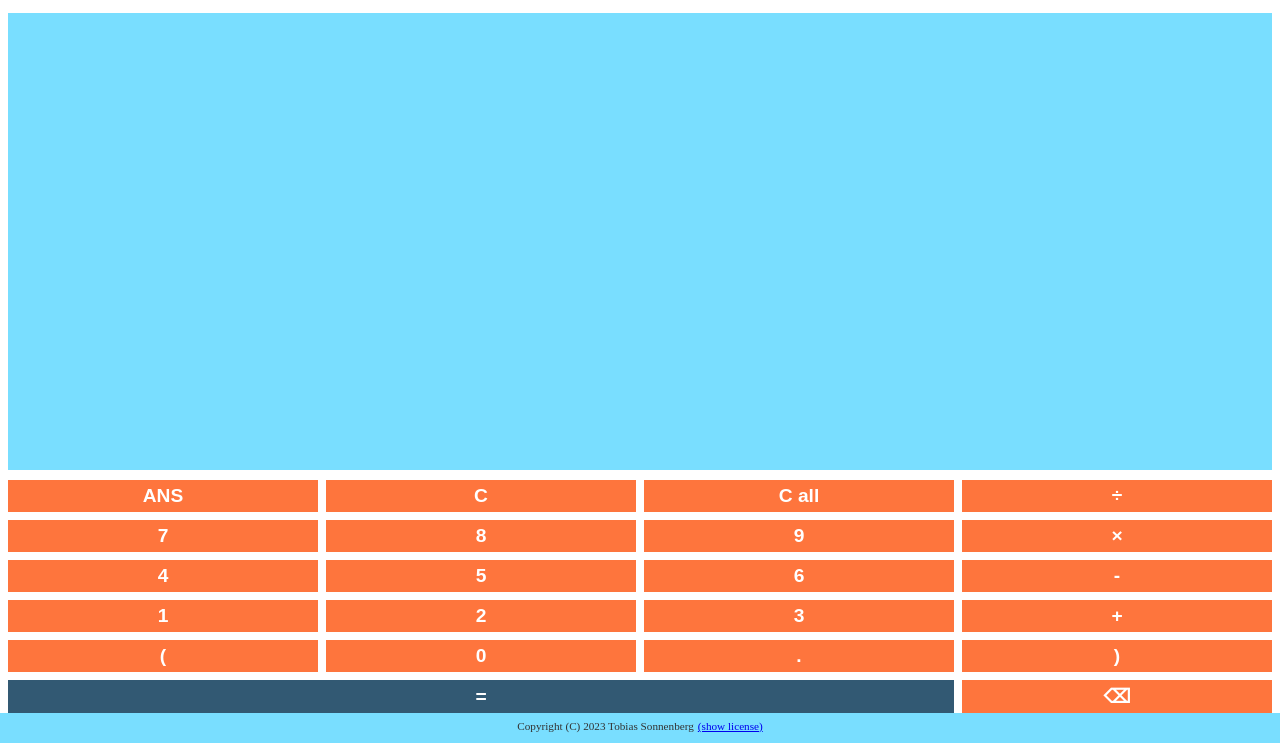
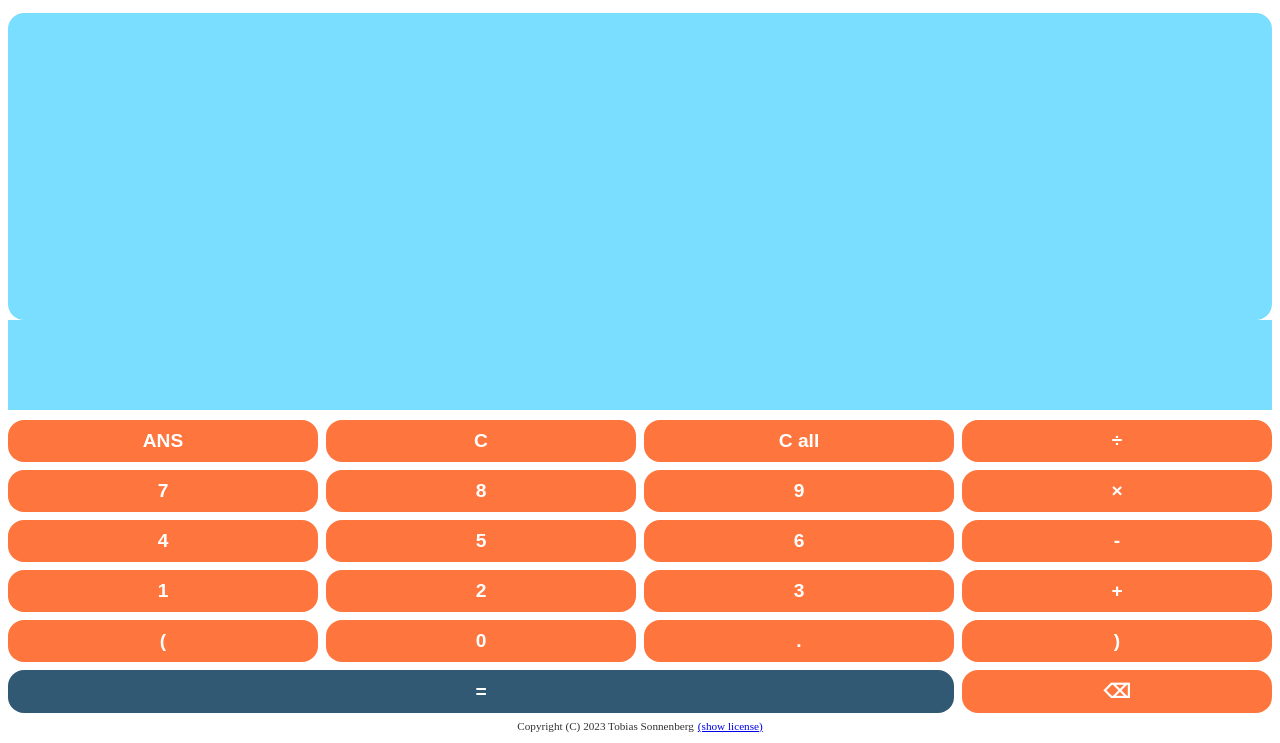
Before and after one commit to thesonnenberg/PWA-CalcPioneer, a plain HTML site: page calculator_app.html in a window 1280 px wide. Shown: the part 57-800 px from the top of the page. Drawn offline with Linux system fonts and the light colour scheme.

Commit message:
updated styles

```diff
--- a/styles/style.css
+++ b/styles/style.css
@@ -61,11 +61,12 @@ h3 {
 button {
     background-color: var(--button-bg-color);
     color: var(--button-text-color);
-    padding: 5px 10px;
+    padding: 10px 5px;
     border: none;
     cursor: pointer;
     font-size: 1.2rem;
     font-weight: bold;
+    border-radius: 1rem;
 }
 
 button:hover {
@@ -89,7 +90,7 @@ header {
 }
 
 footer {
-    background-color: var(--secondary-bg-color);
+    background-color: var(--primary-bg-color);
     text-align: center;
     padding: 3px;
 }
@@ -131,6 +132,7 @@ main {
     display: flex;
     flex-direction: column;
     justify-content: flex-end; /* Align content to the bottom */
+    border-radius: 1rem;
 }
 
 #input_display{
```
